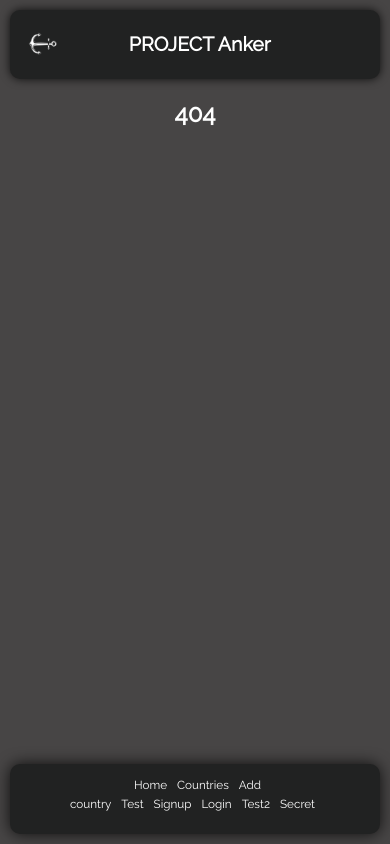
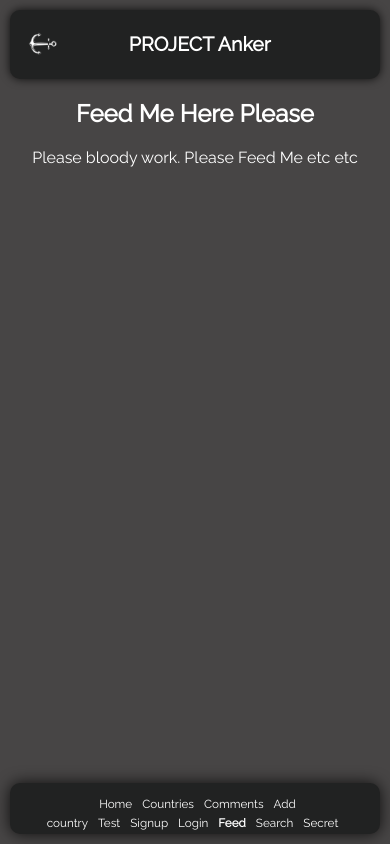
Before and after one commit to gary909/audiogramm, a React (Create React App) app in the folder client/: page /feed in a window 390 px wide. Before the commit this address had no page. Built offline with nearby package versions, Linux system fonts and the light colour scheme.

Commit message:
nav bar responsiveness

```diff
--- a/client/src/components/App.jsx
+++ b/client/src/components/App.jsx
@@ -9,7 +9,9 @@ import Signup from './pages/Signup';
 import api from '../api';
 import logo from '../logo.png';
 import Test from './pages/Test';
-import Test2 from './pages/Test2';
+import Feed from './pages/Feed';
+import Search from './pages/Search';
+import Comments from './pages/Comments';
 
 export default class App extends Component {
   constructor(props) {
@@ -38,11 +40,13 @@ export default class App extends Component {
           <Switch>
             <Route path="/" exact component={Home} />
             <Route path="/countries" component={Countries} />
+            <Route path="/comments" component={Comments} />
             <Route path="/add-country" component={AddCountry} />
             <Route path="/test" component={Test} />
             <Route path="/signup" component={Signup} />
             <Route path="/login" component={Login} />
-            <Route path="/test2" component={Test2} />
+            <Route path="/feed" component={Feed} />
+            <Route path="/search" component={Search} />
             <Route path="/secret" component={Secret} />
             <Route render={() => <h2>404</h2>} />
           </Switch>
@@ -53,12 +57,14 @@ export default class App extends Component {
             <div class="App-Header"></div>
             <NavLink to="/" exact>Home</NavLink>
             <NavLink to="/countries">Countries</NavLink>
+            <NavLink to="/comments">Comments</NavLink>
             <NavLink to="/add-country">Add country</NavLink>
             <NavLink to="/test">Test</NavLink>
             {!api.isLoggedIn() && <NavLink to="/signup">Signup</NavLink>}
             {!api.isLoggedIn() && <NavLink to="/login">Login</NavLink>}
             {api.isLoggedIn() && <Link to="/" onClick={(e) => this.handleLogoutClick(e)}>Logout</Link>}
-            <NavLink to="/test2">Test2</NavLink>
+            <NavLink to="/feed">Feed</NavLink>
+            <NavLink to="/search">Search</NavLink>
             <NavLink to="/secret">Secret</NavLink>
           </div>
         </footer>
--- /dev/null
+++ b/client/src/components/pages/Comments.jsx
@@ -0,0 +1,17 @@
+import React, { Component } from 'react';
+
+export default class Comments extends Component {
+  // constructor(props) {
+  //   super(props)
+  //   this.state = {
+  //   }
+  // }
+  render() {
+    return (
+      <div className="Comments">
+        <h2>It's not for me to say!</h2>
+        <p>Comment all you bloody like</p>
+      </div>
+    );
+  }
+}
--- a/client/src/components/pages/Test2.jsx
+++ b/client/src/components/pages/Feed.jsx
@@ -1,6 +1,6 @@
 import React, { Component } from 'react';
 
-export default class Test extends Component {
+export default class Feed extends Component {
   // constructor(props) {
   //   super(props)
   //   this.state = {
@@ -8,9 +8,9 @@ export default class Test extends Component {
   // }
   render() {
     return (
-      <div className="Test">
-        <h2>Testing Testing 123</h2>
-        <p>Please bloody work</p>
+      <div className="Feed">
+        <h2>Feed Me Here Please</h2>
+        <p>Please bloody work.  Please Feed Me etc etc</p>
         <div class="carousel-container"></div>
       </div>
 
--- /dev/null
+++ b/client/src/components/pages/Search.jsx
@@ -0,0 +1,17 @@
+import React, { Component } from 'react';
+
+export default class Search extends Component {
+  // constructor(props) {
+  //   super(props)
+  //   this.state = {
+  //   }
+  // }
+  render() {
+    return (
+      <div className="Search">
+        <h2>Find Me Here</h2>
+        <p>I'm searching for a friend</p>
+      </div>
+    );
+  }
+}
--- a/client/src/index.scss
+++ b/client/src/index.scss
@@ -112,7 +112,7 @@ body {
 
 .lowNav {
   text-align: center;
-  height: 50px;
+  height: 8vw;
   background-color: #212222;
   margin: 10px;
   padding: 10px 20px;
```
